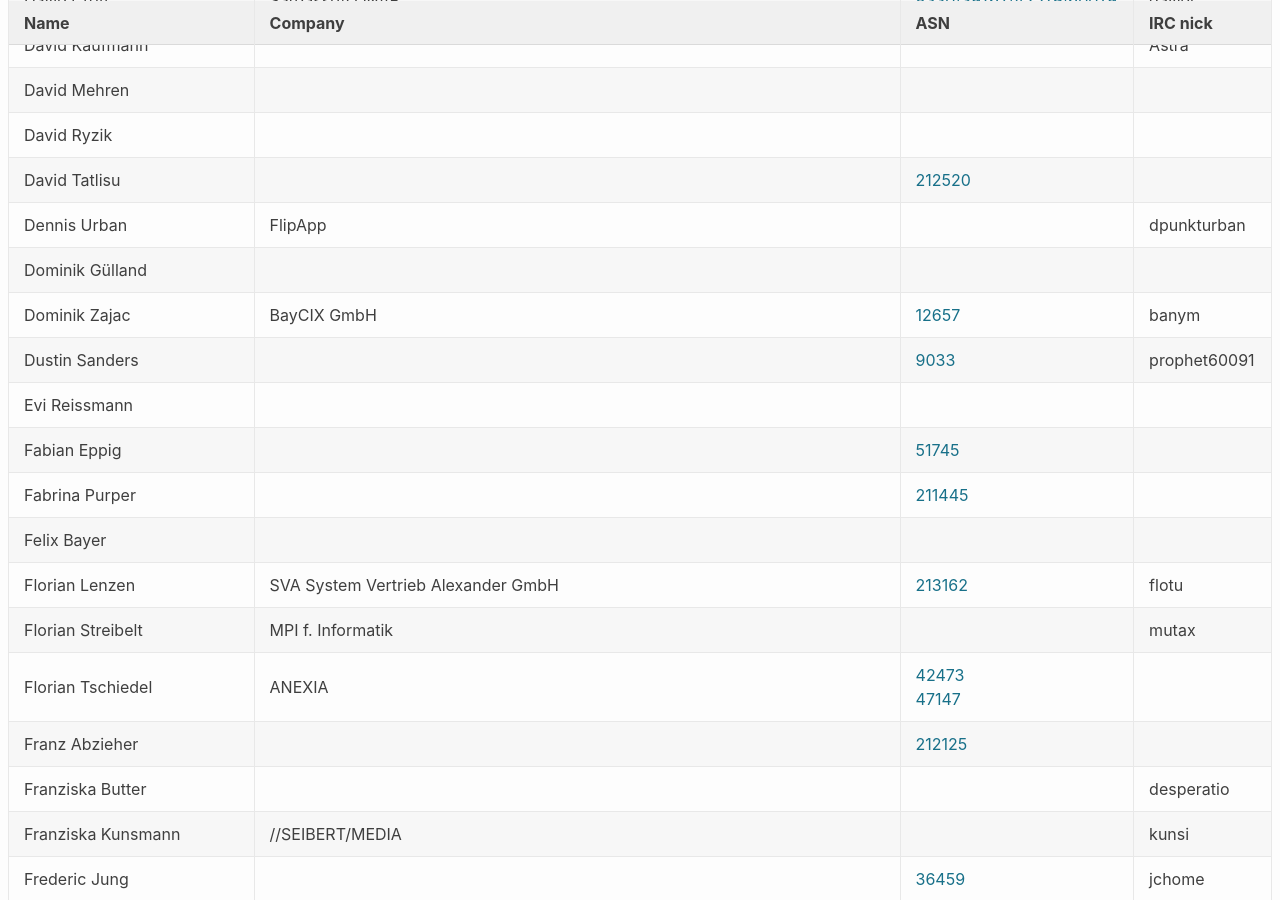
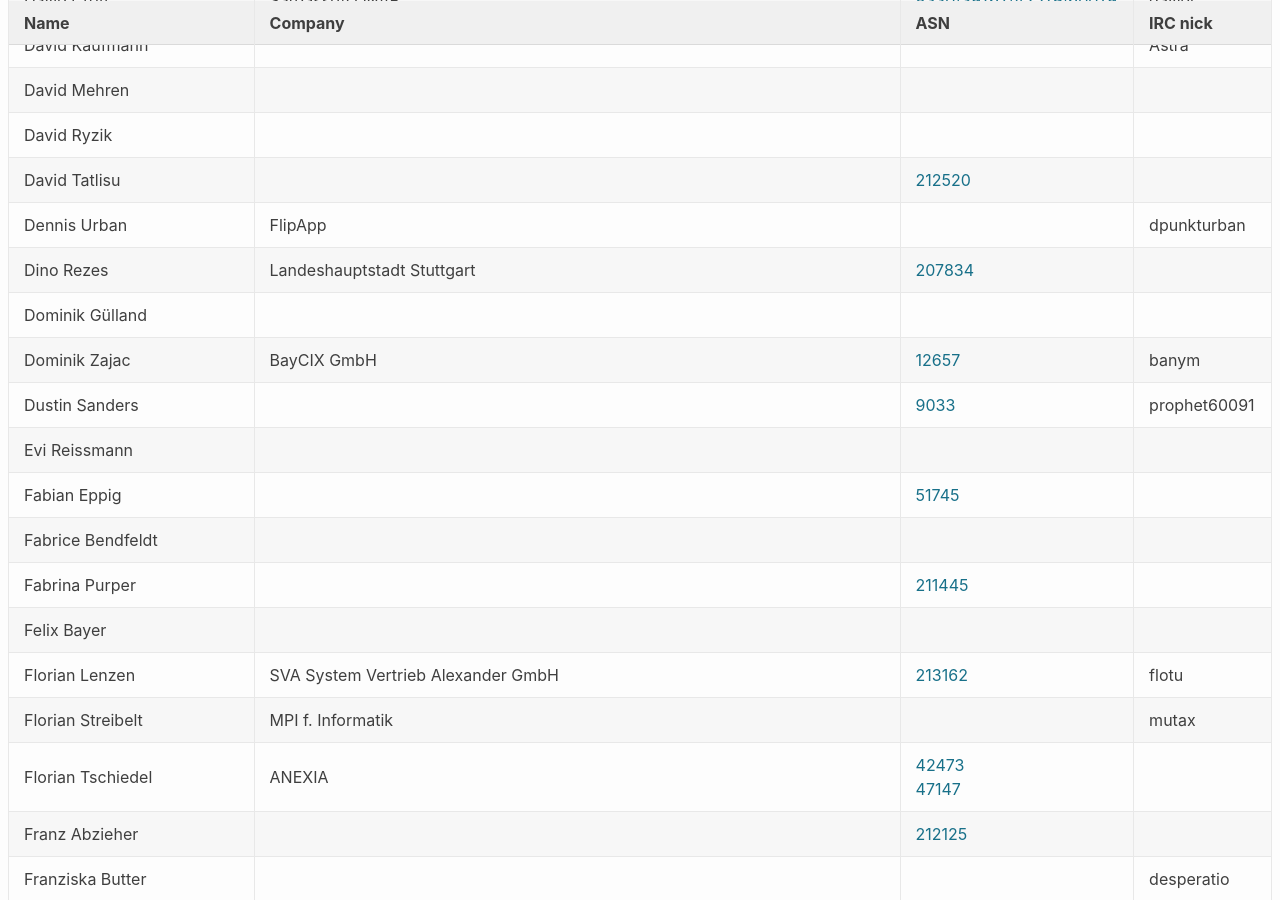
Before and after one commit to denog/pretix-attendeelist, a Jekyll site: the page built from denog13/index.markdown, in a window 1280 px wide and 900 px high, scrolled down 1561 px. Built offline with Jekyll 4.4.1, drawn with Linux system fonts in a browser that asks for light colours.

Commit message:
Latest data: Fri Oct  1 13:33:06 UTC 2021

```diff
--- a/_data/attendees_denog13.json
+++ b/_data/attendees_denog13.json
@@ -234,6 +234,12 @@
     "asn": null
   },
   {
+    "name": "Dino Rezes",
+    "company": "Landeshauptstadt Stuttgart",
+    "irc": null,
+    "asn": "AS207834"
+  },
+  {
     "name": "Dominik Gülland",
     "company": null,
     "irc": null,
@@ -262,6 +268,12 @@
     "company": null,
     "irc": null,
     "asn": "51745"
+  },
+  {
+    "name": "Fabrice Bendfeldt",
+    "company": null,
+    "irc": null,
+    "asn": null
   },
   {
     "name": "Fabrina Purper",
```
